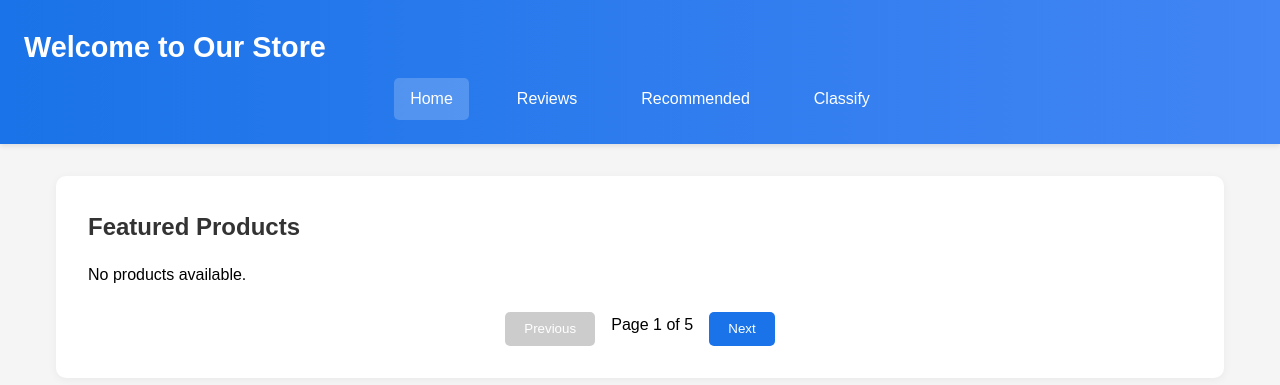
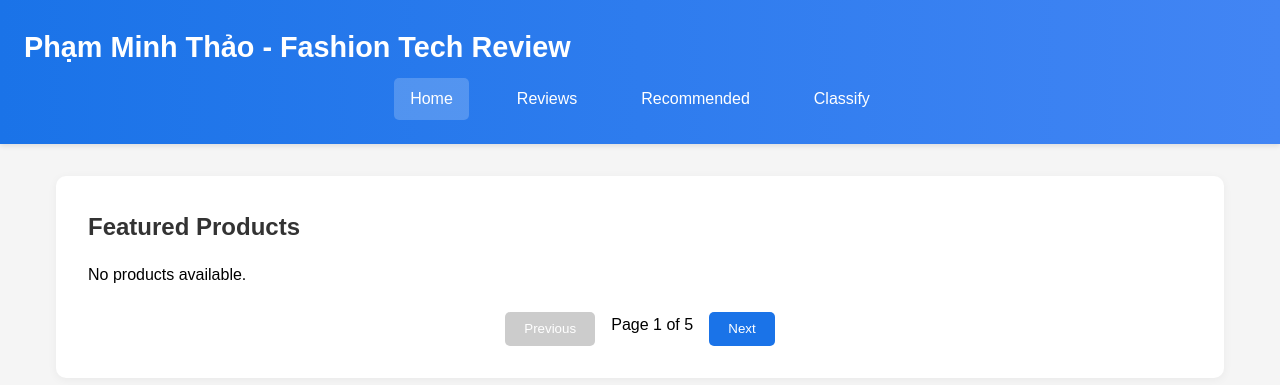
Before and after one commit to Trunks-Pham/tensorflow, a Flask app: page / in a window 1280 px wide. Shown: the top 385 px of the page. Run offline with Flask 2, Linux system fonts and the light colour scheme; data that the repository does not hold is empty.

Commit message:
production 3

```diff
--- a/Final_Project/templates/index.html
+++ b/Final_Project/templates/index.html
@@ -192,7 +192,7 @@
 </head>
 <body>
     <header>
-        <h1>Welcome to Our Store</h1>
+        <h1>Phạm Minh Thảo - Fashion Tech Review</h1>
         <nav>
             <a href="#" data-page="home" class="active">Home</a>
             <a href="#" data-page="reviews">Reviews</a>
```
